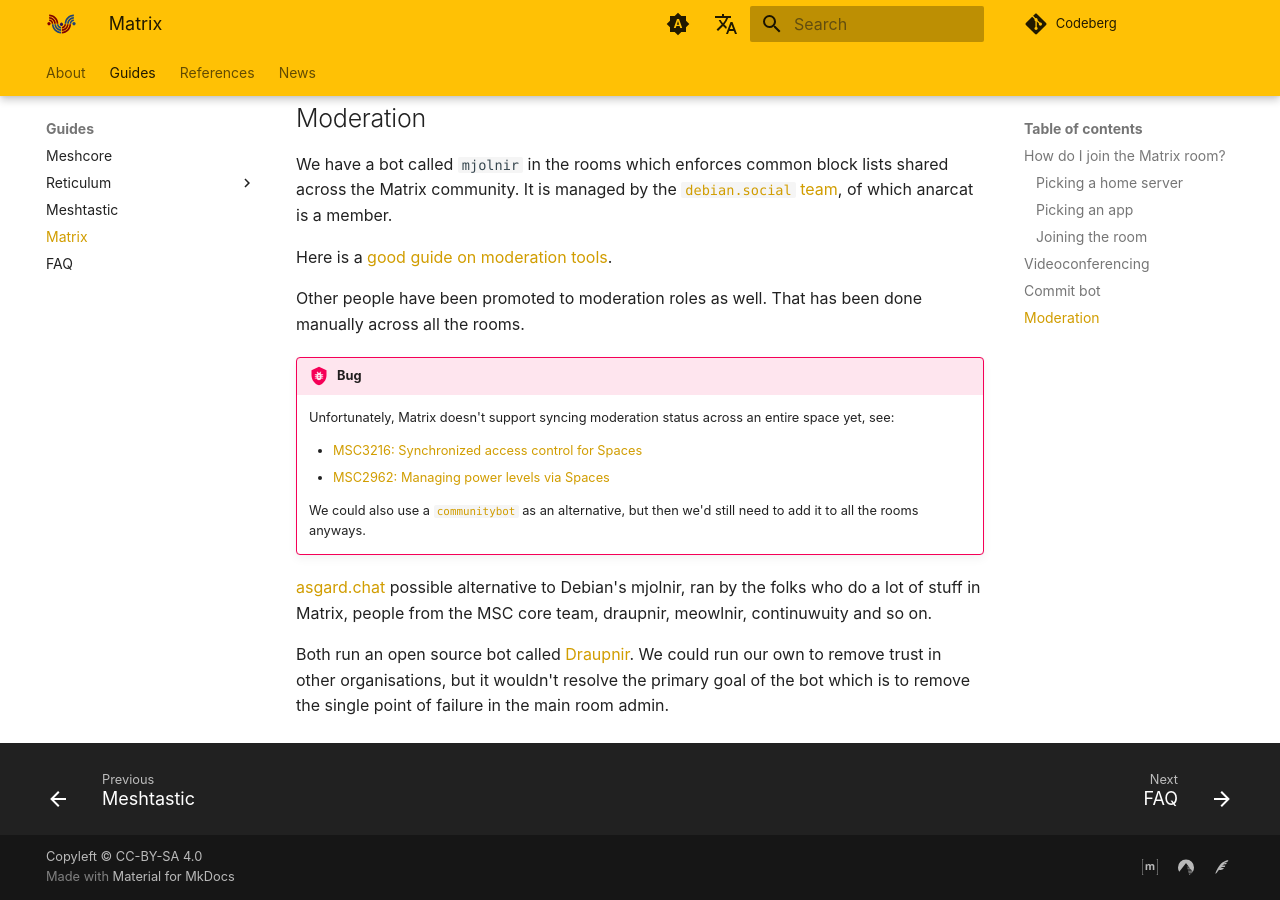
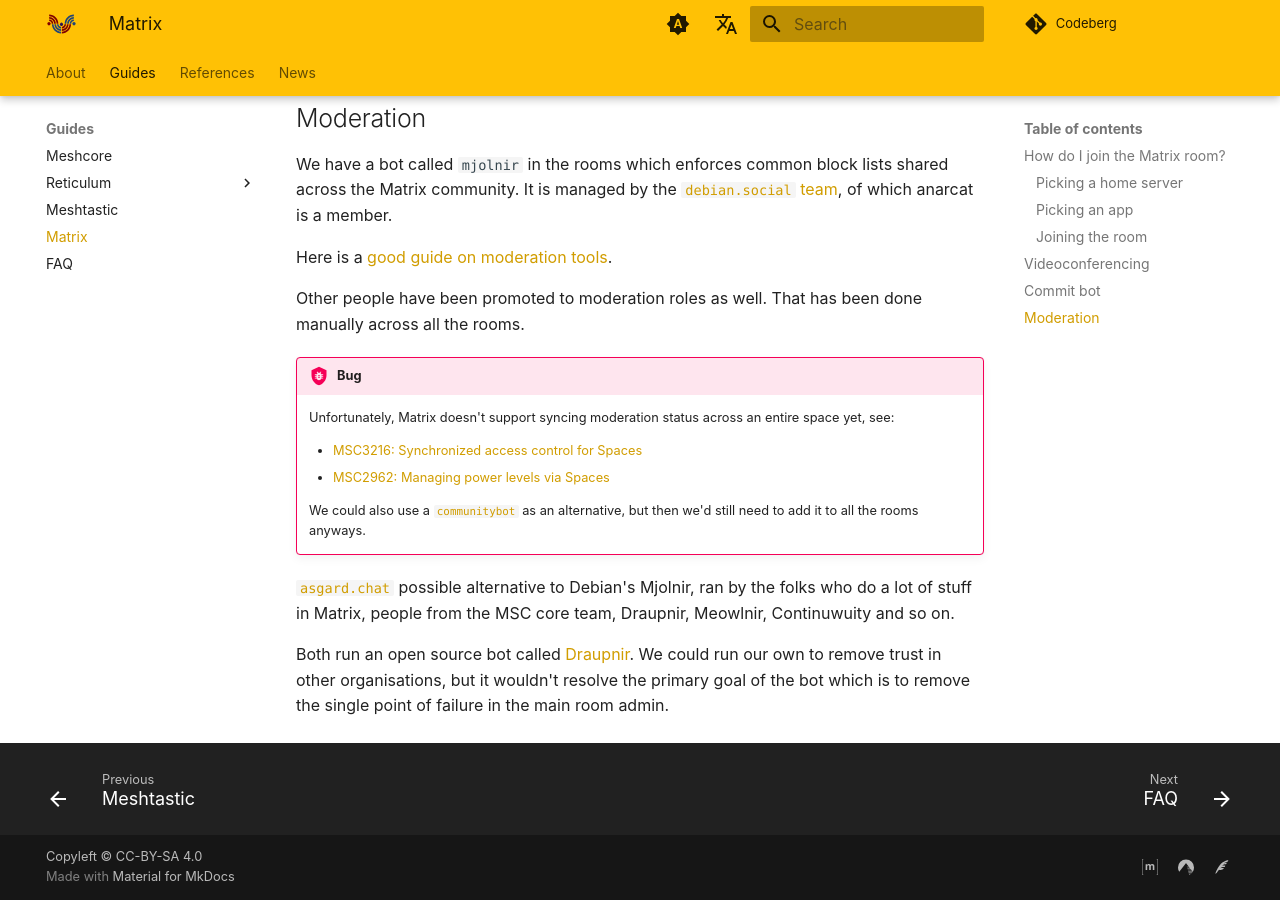
Before and after one commit to ReseauLibre/lora.reseaulibre.ca, an MkDocs documentation site: the page built from docs/guides/matrix.md, in a window 1280 px wide and 900 px high, scrolled down 3409 px. Built offline with MkDocs 1.6.1 and Material for MkDocs 9.7.7, drawn with Linux system fonts in a browser that asks for light colours; plug-ins that fetch from the network failed and are left out; comment, search, counter and statistics services are not loaded.

Commit message:
spellcheck

```diff
--- a/docs/guides/matrix.md
+++ b/docs/guides/matrix.md
@@ -179,9 +179,9 @@
     as an alternative, but then we'd still need to add it to all the
     rooms anyways.
 
-[asgard.chat](https://asgard.chat/) possible alternative to Debian's mjolnir, ran by the
+[`asgard.chat`](https://asgard.chat/) possible alternative to Debian's Mjolnir, ran by the
 folks who do a lot of stuff in Matrix, people from the MSC core team,
-draupnir, meowlnir, continuwuity and so on.
+Draupnir, Meowlnir, Continuwuity and so on.
 
 Both run an open source bot called [Draupnir](https://github.com/the-draupnir-project/Draupnir). We could run our own
 to remove trust in other organisations, but it wouldn't resolve the
```
Also changed, not shown: docs/guides/reticulum/meshcore.md (+1 -1 lines), docs/guides/reticulum/rns.md (+1 -1 lines), docs/references/net.md (+1 -1 lines), 1 other file.
